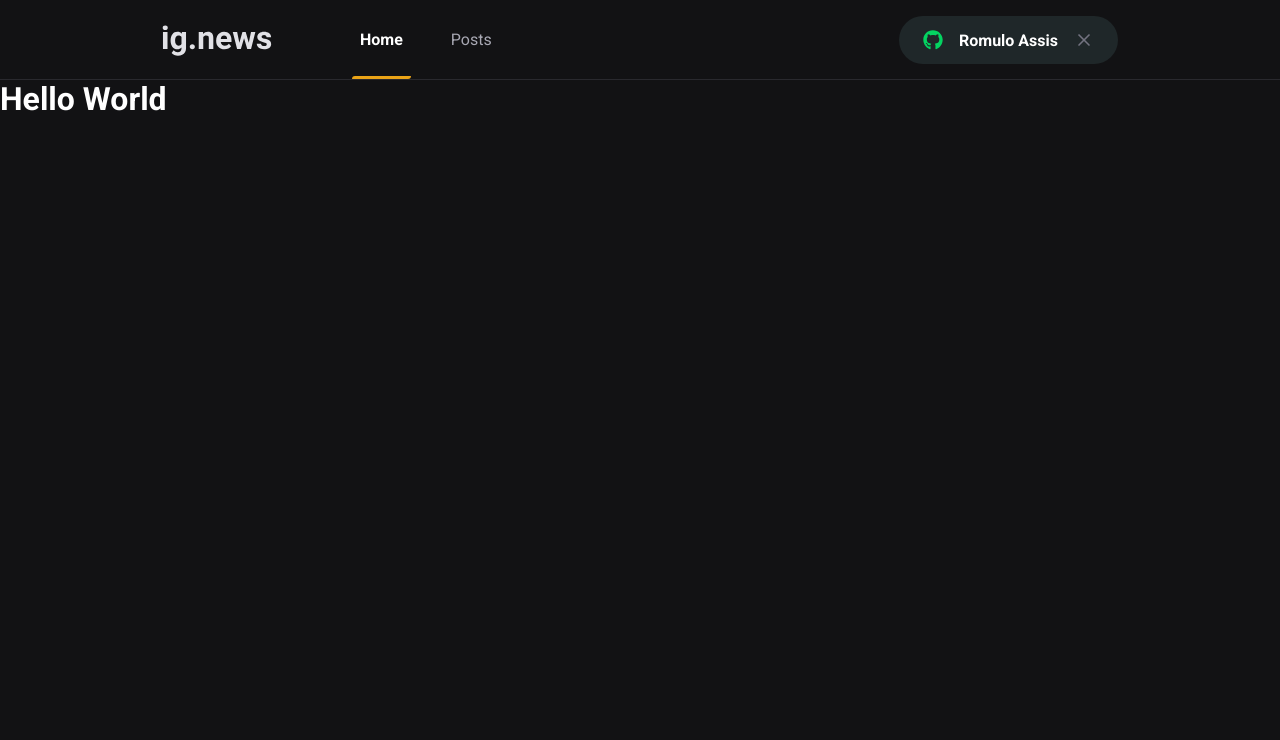
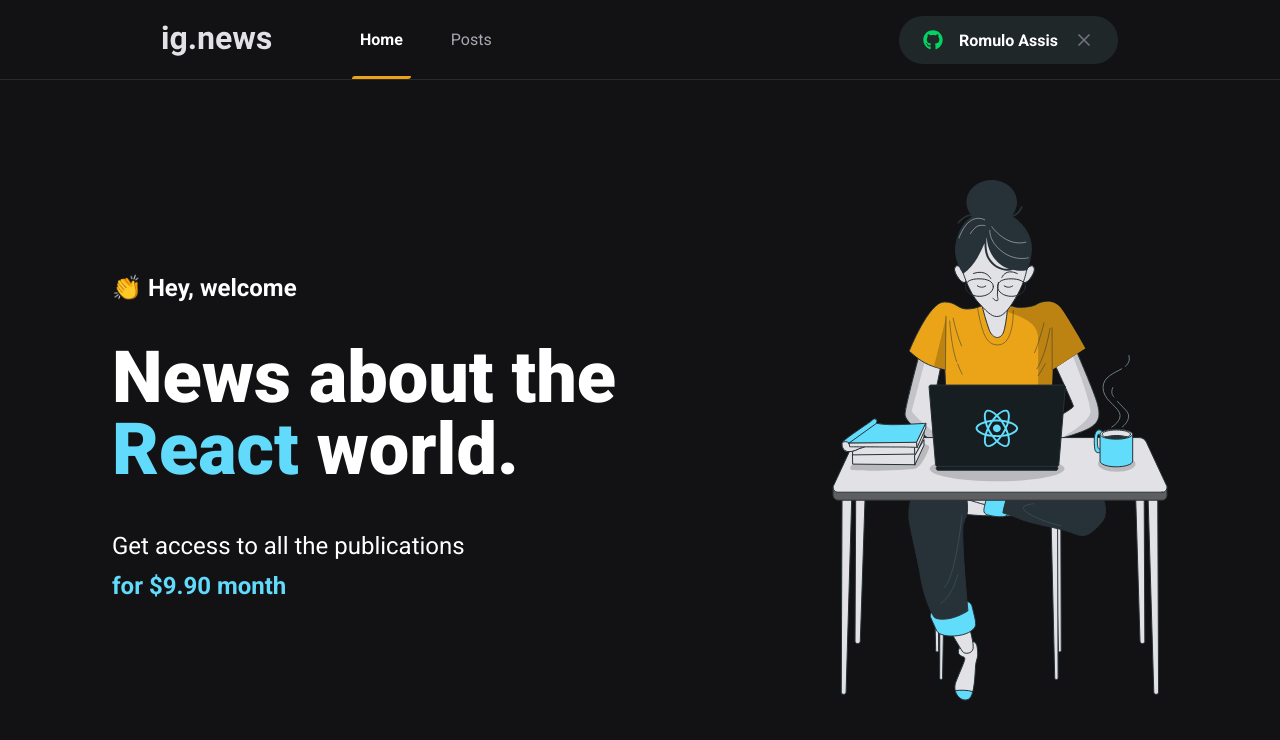
Before and after one commit to Rassis7/ignews, a Next.js app: page / in a window 1280 px wide. Shown: the top 740 px of the page. Built offline with nearby package versions, Linux system fonts and the light colour scheme.

Commit message:
feat: criar o layout da home

```diff
--- /dev/null
+++ b/src/pages/home.module.scss
@@ -0,0 +1,40 @@
+.contentContainer {
+  max-width: 1120px;
+  margin: 0 auto;
+  padding: 0 2rem;
+  height: calc(100vh - 5rem);
+
+  display: flex;
+  align-items: center;
+  justify-content: space-between;
+}
+
+.hero {
+  max-width: 600px;
+
+  > span {
+    font-size: 1.5rem;
+    font-weight: bold;
+  }
+
+  h1 {
+    font-size: 4.5rem;
+    line-height: 4.5rem;
+    font-weight: 900;
+    margin-top: 2.5rem;
+
+    span {
+      color: var(--cyan-500);
+    }
+  }
+  p {
+    font-size: 1.5rem;
+    line-height: 2.5rem;
+    margin-top: 2.5rem;
+
+    span {
+      color: var(--cyan-500);
+      font-weight: bold;
+    }
+  }
+}
--- a/src/pages/index.tsx
+++ b/src/pages/index.tsx
@@ -1,12 +1,29 @@
 import Head from 'next/head';
+import styles from './home.module.scss';
 
 export default function Home() {
   return (
     <>
       <Head>
-        <title>ig.news</title>
+        <title>Home | ig.news</title>
       </Head>
-      <h1>Hello World</h1>
+      <main className={styles.contentContainer}>
+        <section className={styles.hero}>
+          <span>👏  Hey, welcome</span>
+          <h1>
+            News about the
+            <span> React </span>
+            world.
+          </h1>
+          <p>
+            Get access to all the publications
+            <br />
+            <span>for $9.90 month</span>
+          </p>
+        </section>
+
+        <img src="/images/avatar.svg" alt="Girl Coding" />
+      </main>
     </>
   );
 }
```
